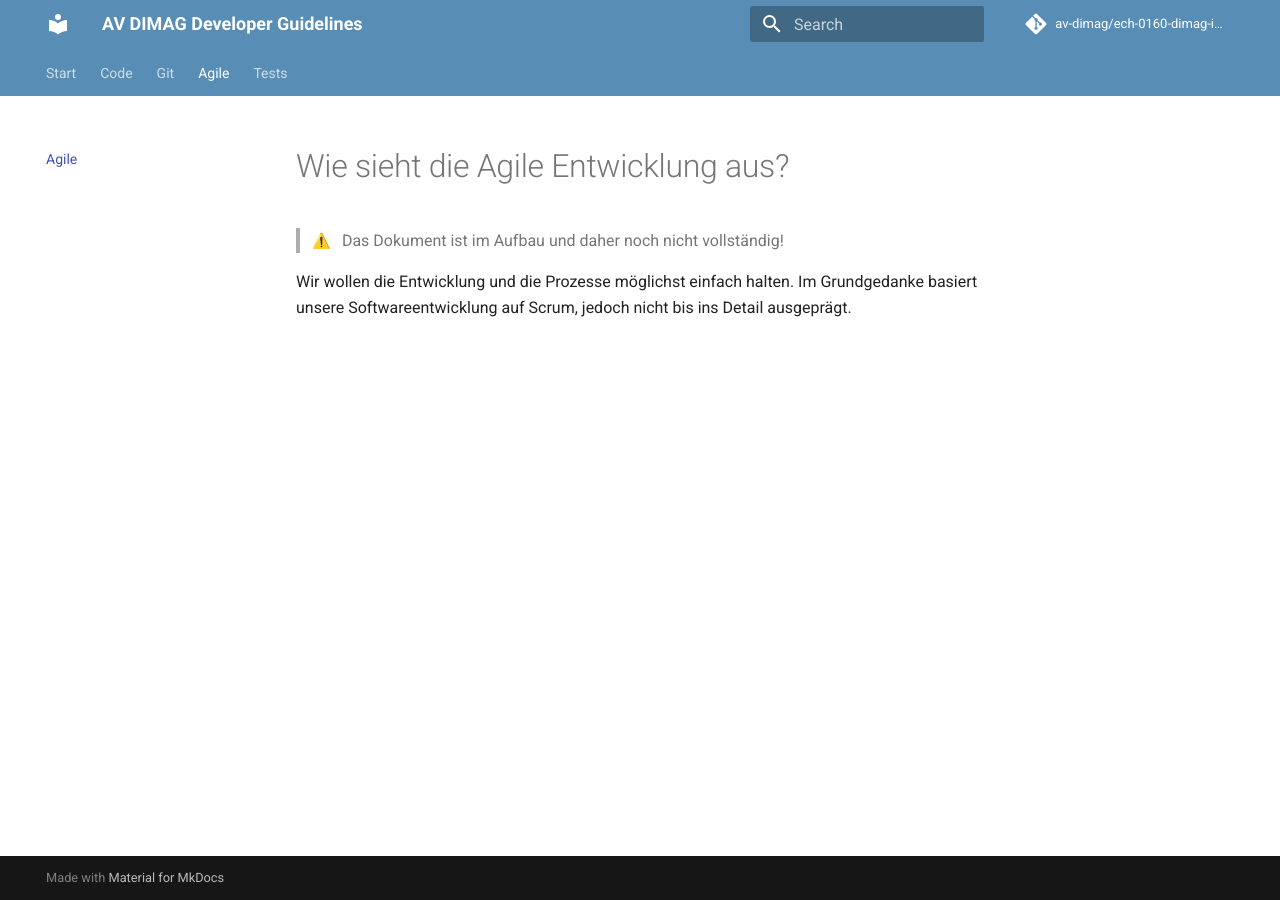
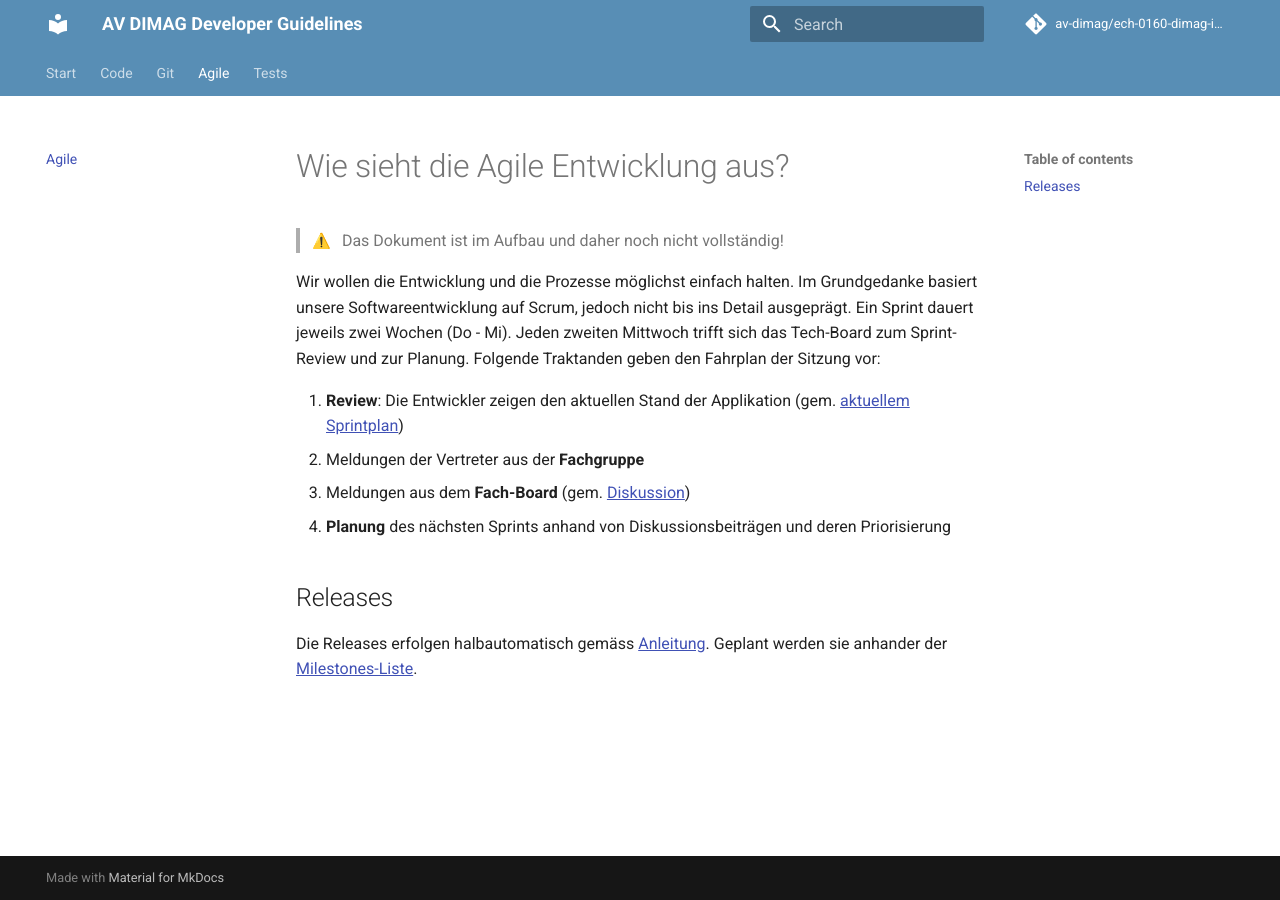
Before and after one commit to av-dimag/guideline, an MkDocs documentation site: the page built from docs/agile/index.md, in a window 1280 px wide. Built offline with MkDocs 1.6.1 and Material for MkDocs 9.7.7, drawn with Linux system fonts in a browser that asks for light colours; emoji names are drawn with the system emoji font; comment, search, counter and statistics services are not loaded.

Commit message:
feat(agile): update process

```diff
--- a/docs/agile/index.md
+++ b/docs/agile/index.md
@@ -2,4 +2,14 @@
 
 > :warning: &nbsp; Das Dokument ist im Aufbau und daher noch nicht vollständig!
 
-Wir wollen die Entwicklung und die Prozesse möglichst einfach halten. Im Grundgedanke basiert unsere Softwareentwicklung auf Scrum, jedoch nicht bis ins Detail ausgeprägt.
+Wir wollen die Entwicklung und die Prozesse möglichst einfach halten. Im Grundgedanke basiert unsere Softwareentwicklung auf Scrum, jedoch nicht bis ins Detail ausgeprägt. Ein Sprint dauert jeweils zwei Wochen (Do - Mi). Jeden zweiten Mittwoch trifft sich das Tech-Board zum Sprint-Review und zur Planung. Folgende Traktanden geben den Fahrplan der Sitzung vor:
+
+1. **Review**: Die Entwickler zeigen den aktuellen Stand der Applikation (gem. [aktuellem Sprintplan](https://github.com/orgs/av-dimag/projects/4/views/2))
+1. Meldungen der Vertreter aus der **Fachgruppe**
+1. Meldungen aus dem **Fach-Board** (gem. [Diskussion](https://github.com/av-dimag/ech-0160-dimag-ingest/discussions))
+1. **Planung** des nächsten Sprints anhand von Diskussionsbeiträgen und deren Priorisierung
+
+
+## Releases
+
+Die Releases erfolgen halbautomatisch gemäss [Anleitung](https://av-dimag.github.io/guidelines/git/#release-vorbereiten). Geplant werden sie anhander der [Milestones-Liste](https://github.com/av-dimag/ech-0160-dimag-ingest/milestones).
```
Also changed, not shown: docs/git/index.md (+1 -1 lines).
